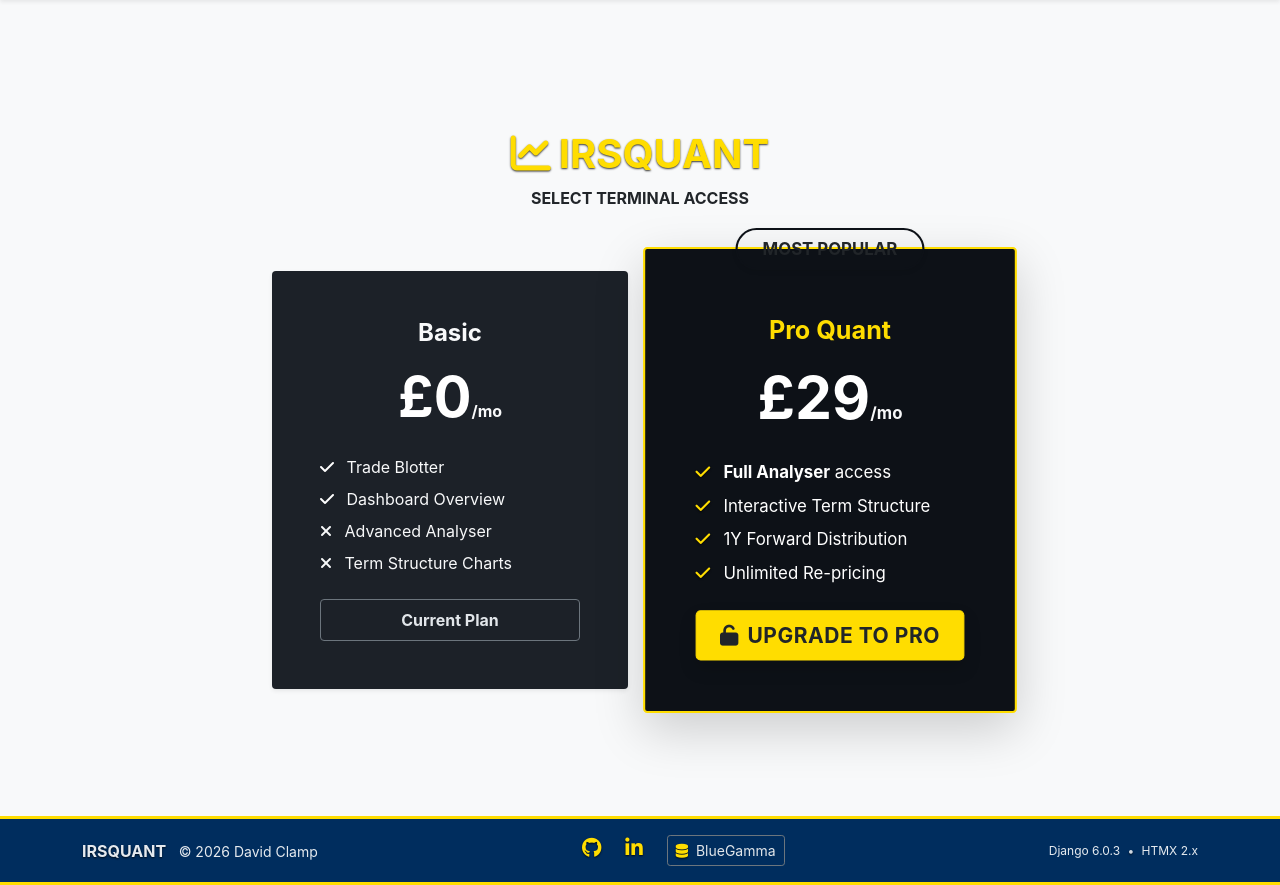
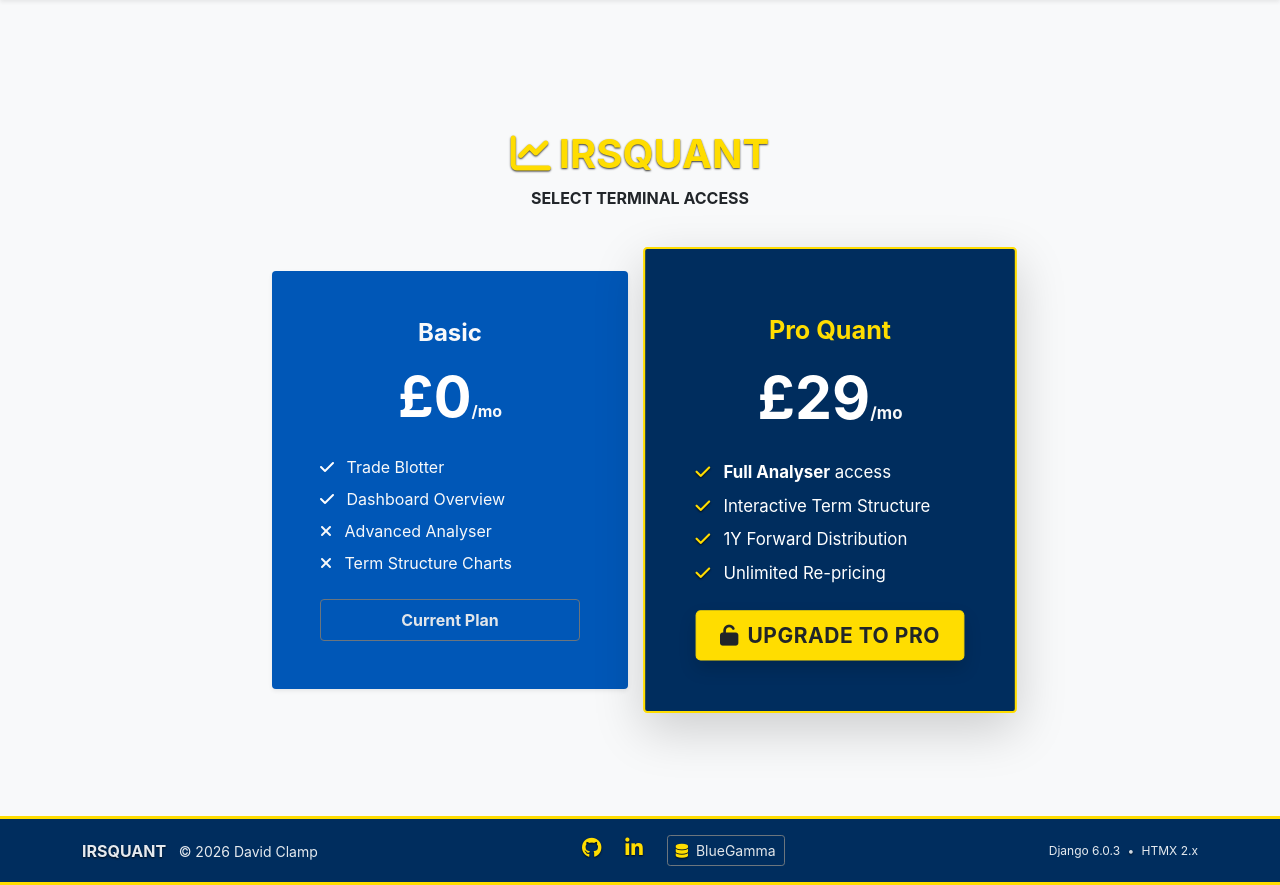
Before and after one commit to DavidClamp/project-swaps, a Django app: page /subscription/ in a window 1280 px wide. Shown: the part 78-963 px from the top of the page. Run offline with Django 4.2, Linux system fonts and the light colour scheme; a user stored in the database is signed in.

Commit message:
Subscription UI

```diff
--- a/workspace/templates/workspace/plans.html
+++ b/workspace/templates/workspace/plans.html
@@ -3,12 +3,12 @@
 {% block title %}Subscription Plans | IRSQuant{% endblock %}
 
 {% block content %}
-<!-- WRAPPER: Clean Light Background -->
+<!-- WRAPPER:  -->
 <div class="w-100 min-vh-100 d-flex align-items-center bg-light">
 
     <div class="container py-5">
 
-        <!-- BRAND HEADER: GOLD TEXT -->
+        <!-- BRAND HEADER: -->
         <div class="text-center mb-5">
             <h2 class="fw-bold display-6 text-ua-gold">
                 <i class="fa-solid fa-chart-line me-2"></i>IRSQUANT
@@ -18,10 +18,10 @@
 
         <div class="row justify-content-center align-items-center g-4">
 
-        <!-- OPTION 1: BASIC TIER (Light Navy) -->
+        <!-- OPTION 1: BASIC TIER -->
             <div class="col-md-5 col-lg-4">
-                <!-- Background: #1c2128 (Lighter Navy) -->
-                <div class="card h-100 shadow-sm border-0" style="background-color: #1c2128;">
+                <!-- Background: -->
+                <div class="card h-100 shadow-sm border-0" style="background-color:  #0057B7">
                     <div class="card-body p-5 text-center">
 
                         <!-- Header -->
@@ -44,25 +44,13 @@
                 </div>
             </div>
 
-        <!-- OPTION 2: PRO QUANT (Dark Navy + Big Badge) -->
+        <!-- OPTION 2: PRO QUANT  -->
             <div class="col-md-5 col-lg-4">
                 <!-- Background: #0d1117 (Deep Dark Navy) -->
                 <div class="card h-100 shadow-lg position-relative"
-                     style="background-color: #0d1117; transform: scale(1.05); z-index: 10; border: 2px solid var(--ua-gold);">
-
-                    <!-- BADGE: Larger, clearly visible, centered on top border -->
-                    <div class="position-absolute top-0 start-50 translate-middle" style="z-index: 20; width: 100%;">
-                        <div class="text-center">
-                            <span class="badge bg-ua-gold text-dark fw-bold shadow-sm rounded-pill text-uppercase"
-                                  style="font-size: 1rem; padding: 10px 24px; border: 2px solid #0d1117;">
-                                MOST POPULAR
-                            </span>
-                        </div>
-                    </div>
-
+                     style="background-color: var(--ua-navy); transform: scale(1.05); z-index: 10; border: 2px solid var(--ua-gold);">
                     <div class="card-body p-5 text-center mt-2">
-
-                        <!-- Header: Gold -->
+                        <!-- Header: -->
                         <h3 class="h4 fw-bold mt-2" style="color: var(--ua-gold);">Pro Quant</h3>
                         <div class="display-4 fw-bold my-3 text-white">£29<span class="fs-6 text-light opacity-75">/mo</span></div>
 
```
